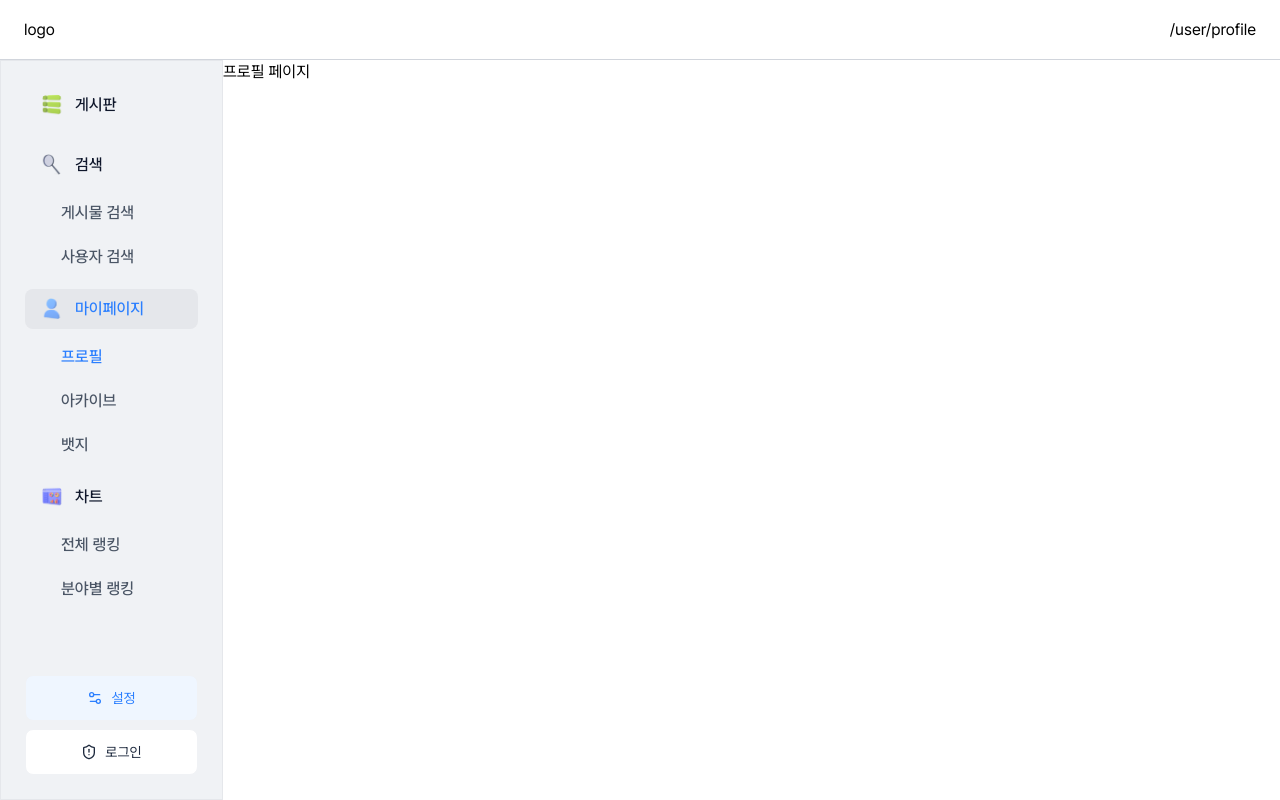
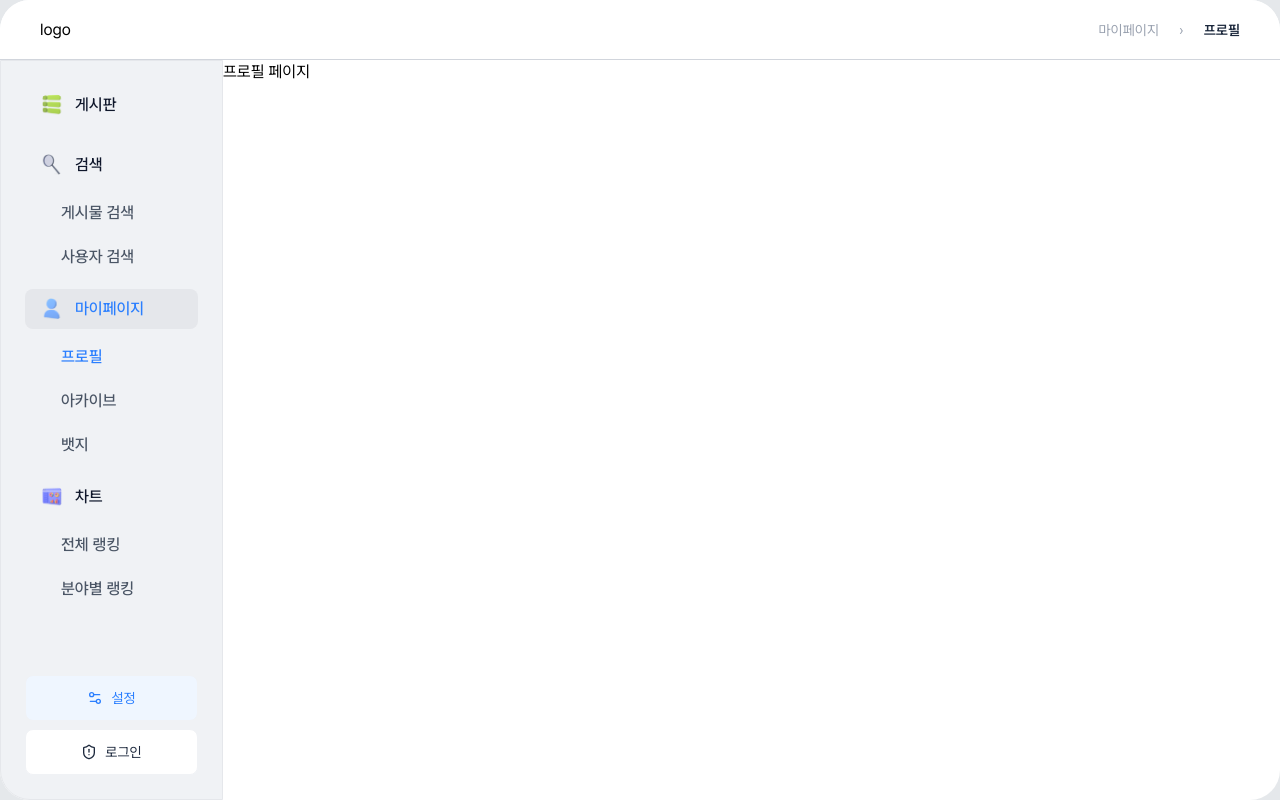
Before and after one commit to prgrms-fe-devcourse/FE7-PROJECT3-TEAM-2, a Next.js app: page /user/profile in a window 1280 px wide. Built offline with nearby package versions, Linux system fonts and the light colour scheme.

Commit message:
feat: mainLayout max-width 크기 지정, rounded 추가, 우 상단에 현재 페이지 경로 및 라우팅 가능하게 구현

```diff
--- a/src/app/layout.tsx
+++ b/src/app/layout.tsx
@@ -23,11 +23,15 @@ export default function RootLayout({
 }>) {
   return (
     <html lang="ko" className={`${pretendard.variable}`}>
-      <body className={`${pretendard.className} bg-color-main antialiased`}>
-        <Header />
-        <div className="flex flex-col sm:flex-row">
-          <Nav />
-          <main className="flex flex-1 sm:h-[calc(100vh-var(--header-height))] sm:overflow-y-scroll">{children}</main>
+      <body className={`${pretendard.className} bg-[#E5E8EB] antialiased`}>
+        <div className="bg-bg-main m-auto w-full max-w-full rounded-[30px] lg:max-w-[1440px]">
+          <Header />
+          <div className="flex h-fit flex-col sm:flex-row">
+            <Nav />
+            <main className="flex flex-1 rounded-br-[30px] sm:h-[calc(100vh-var(--header-height))] sm:overflow-y-scroll">
+              {children}
+            </main>
+          </div>
         </div>
       </body>
     </html>
--- a/src/components/layout/Header.tsx
+++ b/src/components/layout/Header.tsx
@@ -4,7 +4,7 @@ import HeaderNav from "@/components/layout/HeaderNav";
 
 export default function Header() {
   return (
-    <header className="flex h-(--header-height) items-center justify-between border-b border-gray-300 bg-white p-(--global-padding)">
+    <header className="flex h-(--header-height) items-center justify-between rounded-none border-b border-gray-300 bg-white p-(--global-padding) px-5 pr-3 sm:rounded-t-[30px] sm:px-10">
       <div>logo</div>
       <div>
         <div className="hidden sm:block"></div>
--- a/src/components/layout/HeaderNav.tsx
+++ b/src/components/layout/HeaderNav.tsx
@@ -4,10 +4,12 @@ import { usePathname } from "next/navigation";
 import { useState } from "react";
 import { twMerge } from "tailwind-merge";
 import { navData } from "@/routes/routes.data";
+import { getLabelPath } from "@/utils/path";
 
 export default function HeaderNav() {
   const [open, setOpen] = useState(false);
   const pathname = usePathname();
+  const labelPathArray = getLabelPath(pathname, navData);
 
   const isActive = (path: string) => {
     if (path === "/") return path === pathname;
@@ -16,7 +18,26 @@ export default function HeaderNav() {
 
   return (
     <div>
-      <div className="hidden sm:block">{pathname}</div>
+      <div className="hidden sm:block">
+        <nav className="text-text-light flex text-sm">
+          {labelPathArray?.map((item, idx) => (
+            <span key={item.pathname} className="flex items-center">
+              {idx > 0 && <span className="mx-5 text-gray-400">›</span>}
+
+              <Link href={item.pathname}>
+                <span
+                  className={twMerge(
+                    "hover:text-text-content cursor-pointer transition",
+                    idx === labelPathArray.length - 1 && "text-text-content font-semibold"
+                  )}
+                >
+                  {item.label}
+                </span>
+              </Link>
+            </span>
+          ))}
+        </nav>
+      </div>
       <div className="block sm:hidden">
         <button onClick={() => setOpen(!open)} className="p-2">
           {open ? <X /> : <Menu />}
--- a/src/components/layout/Nav.tsx
+++ b/src/components/layout/Nav.tsx
@@ -16,7 +16,7 @@ export default function Nav() {
   };
 
   return (
-    <nav className="bg-bg-sub hidden overflow-y-auto border border-gray-200 sm:flex sm:h-[calc(100vh-var(--header-height))] sm:w-[223px] sm:flex-col sm:justify-between sm:p-6">
+    <nav className="bg-bg-sub hidden overflow-y-auto rounded-bl-[30px] border border-gray-200 sm:flex sm:h-[calc(100vh-var(--header-height))] sm:w-[223px] sm:flex-col sm:justify-between sm:p-6">
       <ul className="flex items-center gap-3 sm:flex-col sm:items-baseline">
         {navData.map(nav => {
           return (
--- /dev/null
+++ b/src/utils/path.ts
@@ -0,0 +1,18 @@
+import { NavDataType } from "@/routes/routes.type";
+
+export const getLabelPath = (
+  pathname: string,
+  data: NavDataType[],
+  basePath = ""
+): { label: string; pathname: string }[] | null => {
+  for (const item of data) {
+    const fullPath = basePath + item.pathname;
+    if (fullPath === pathname) return [{ label: item.label, pathname: fullPath }];
+
+    if (item.children) {
+      const childPath = getLabelPath(pathname, item.children, fullPath + "/");
+      if (childPath) return [{ label: item.label, pathname: fullPath }, ...childPath];
+    }
+  }
+  return null;
+};
```
